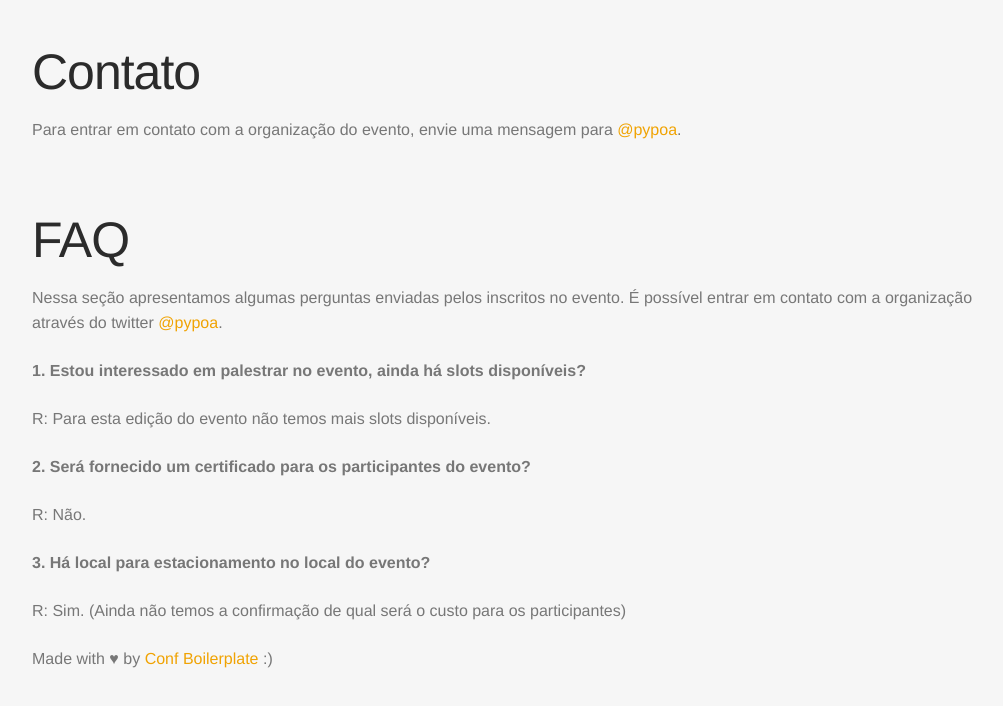
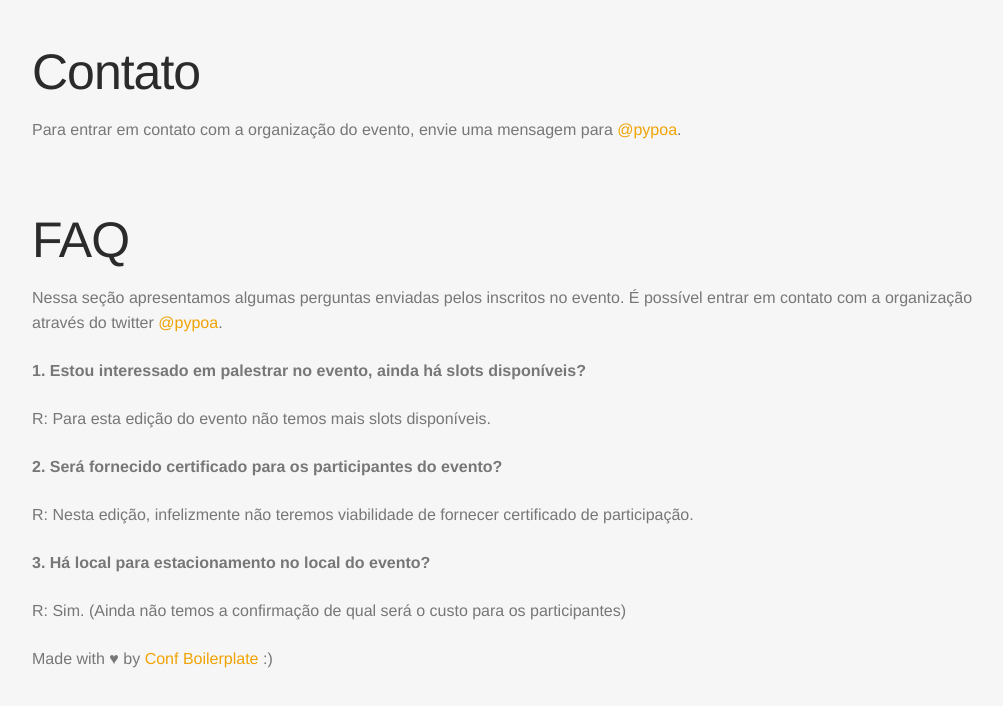
Before and after one commit to perone/pypoa, a plain HTML site: page index.html in a window 1280 px wide. Shown: the part 5149-5855 px from the top of the page, without its empty margins (128-1131 px from the left). Drawn offline with nearby package versions, Linux system fonts and the light colour scheme; some packages are replaced by stand-ins of ours.

Commit message:
Melhora resposta do FAQ

```diff
--- a/index.html
+++ b/index.html
@@ -595,8 +595,8 @@
 <p>Nessa seção apresentamos algumas perguntas enviadas pelos inscritos no evento. É possível entrar em contato com a organização através do twitter <a href="https://twitter.com/pypoa">@pypoa</a>.</p>
 <p><strong>1. Estou interessado em palestrar no evento, ainda há slots disponíveis?</strong></p>
 <p>R: Para esta edição do evento não temos mais slots disponíveis.</p>
-<p><strong>2. Será fornecido um certificado para os participantes do evento?</strong></p>
-<p>R: Não.</p>
+<p><strong>2. Será fornecido certificado para os participantes do evento?</strong></p>
+<p>R: Nesta edição, infelizmente não teremos viabilidade de fornecer certificado de participação.</p>
 <p><strong>3. Há local para estacionamento no local do evento?</strong></p>
 <p>R: Sim. (Ainda não temos a confirmação de qual será o custo para os participantes)</p>
   </section>
```
